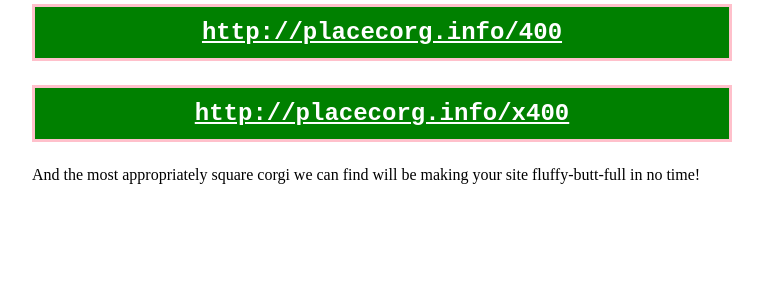
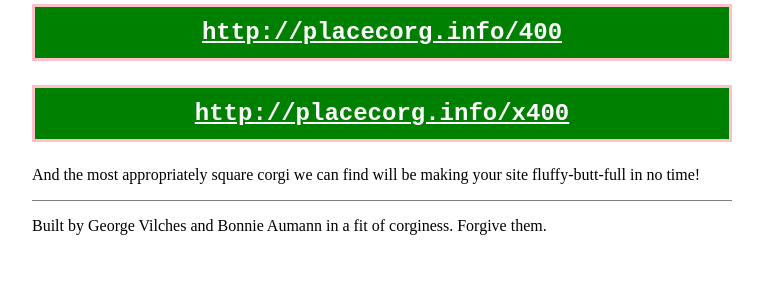
Before and after one commit to gavbaa/placecorg, a Flask app: page / in a window 1280 px wide. Shown: the part 332-632 px from the top of the page, without its empty margins (258-1021 px from the left). Run offline with Flask 2, Linux system fonts and the light colour scheme.

Commit message:
Add footer.

```diff
--- a/static/css/main.css
+++ b/static/css/main.css
@@ -44,3 +44,11 @@ h1 span {
 .code a {
     color: white;
 }
+
+#footer {
+    border-top: 1px solid gray;
+}
+
+#footer p {
+    margin: 1em 0;
+}
--- a/templates/index.html
+++ b/templates/index.html
@@ -32,6 +32,10 @@
             </div>
             <p>And the most appropriately square corgi we can find will be making your site fluffy-butt-full in no time!</p>
         </div>
+
+        <div id="footer">
+            <p>Built by George Vilches and Bonnie Aumann in a fit of corginess.  Forgive them.</p>
+        </div>
     </div>
 
 </body>
```
